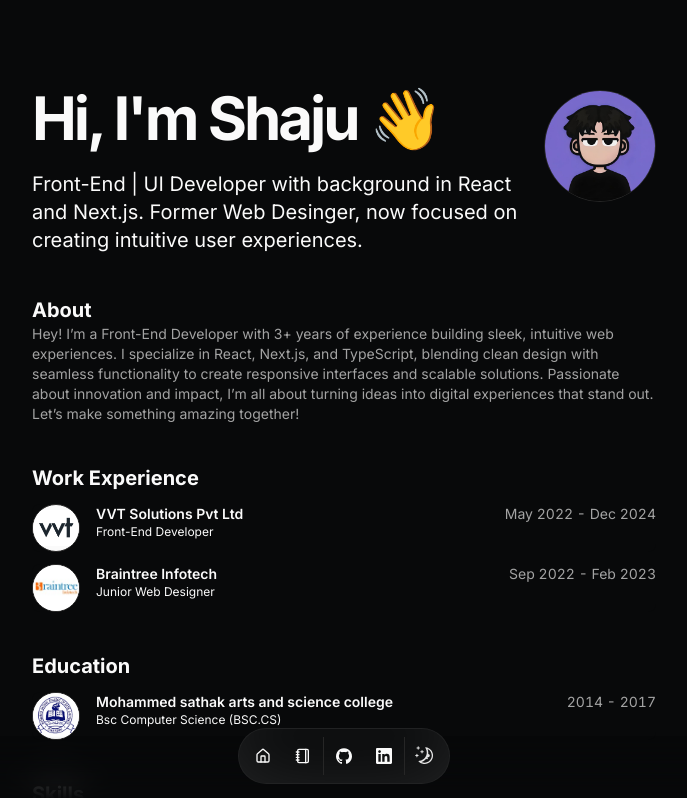
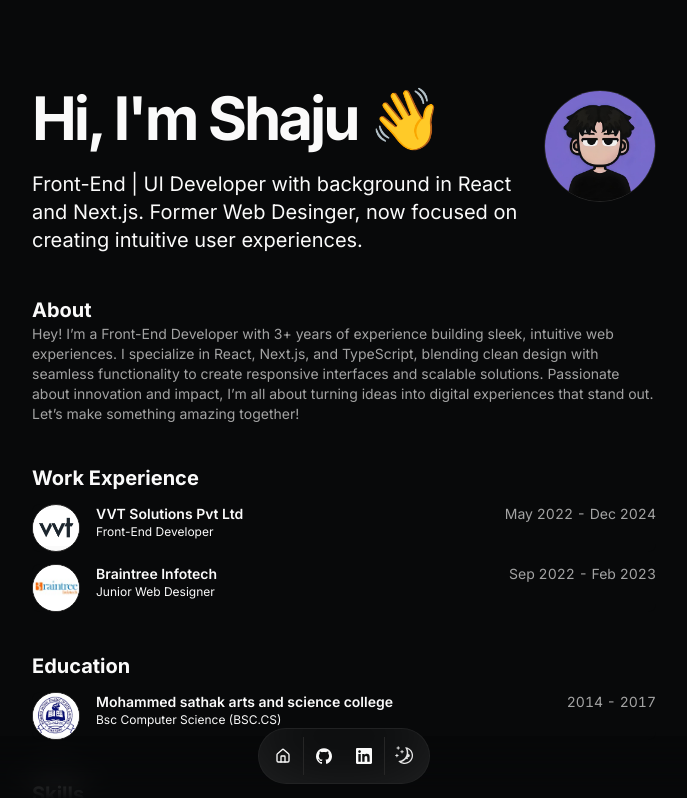
Before and after one commit to syed-shajahan/my-portfolio, a Next.js app: page / in a window 1280 px wide. Shown: the top 798 px of the page, without its empty margins (296-983 px from the left). Built offline with nearby package versions, Linux system fonts and the light colour scheme.

Commit message:
added nav

```diff
--- a/src/data/resume.tsx
+++ b/src/data/resume.tsx
@@ -27,7 +27,7 @@ export const DATA = {
   ],
   navbar: [
     { href: '/', icon: HomeIcon, label: 'Home' },
-    { href: '/blog', icon: NotebookIcon, label: 'Blog' },
+    // { href: '/blog', icon: NotebookIcon, label: 'Blog' },
   ],
   contact: {
     email: 'hello@example.com',
@@ -35,14 +35,14 @@ export const DATA = {
     social: {
       GitHub: {
         name: 'GitHub',
-        url: 'https://github.com/hari-str',
+        url: 'https://github.com/syed-shajahan',
         icon: Icons.github,
 
         navbar: true,
       },
       LinkedIn: {
         name: 'LinkedIn',
-        url: 'https://www.linkedin.com/in/hariharanganesan99/',
+        url: 'https://www.linkedin.com/in/syed-shajahan-9669401aa/',
         icon: Icons.linkedin,
         navbar: true,
       },
```
Also changed, not shown: src/components/navbar.tsx (+10 -26 lines).
